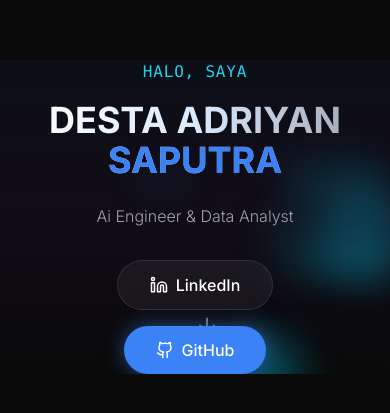
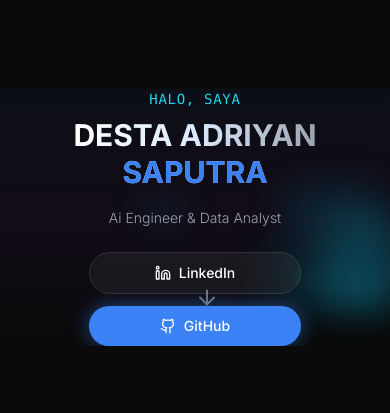
Before and after one commit to destadrns/Portofolio, a Vue app in the folder frontend/: page / in a window 390 px wide. Shown: the part 205-618 px from the top of the page. Built offline with nearby package versions, Linux system fonts and the light colour scheme.

Commit message:
style: Optimize Hero responsiveness for mobile users

```diff
--- a/frontend/src/components/sections/Hero.jsx
+++ b/frontend/src/components/sections/Hero.jsx
@@ -50,7 +50,7 @@ const Hero = () => {
                     initial={{ opacity: 0, y: 20 }}
                     animate={{ opacity: 1, y: 0 }}
                     transition={{ delay: 0.2 }}
-                    className="text-cyan-400 font-mono mb-4 tracking-wider"
+                    className="text-cyan-400 font-mono mb-2 md:mb-4 text-sm md:text-base tracking-wider"
                 >
                     HALO, SAYA
                 </motion.p>
@@ -59,16 +59,16 @@ const Hero = () => {
                     initial={{ opacity: 0, scale: 0.9 }}
                     animate={{ opacity: 1, scale: 1 }}
                     transition={{ delay: 0.4, type: "spring" }}
-                    className="text-4xl md:text-6xl lg:text-8xl font-bold mb-6 bg-clip-text text-transparent bg-gradient-to-r from-white via-blue-100 to-gray-400"
+                    className="text-3xl sm:text-4xl md:text-6xl lg:text-8xl font-bold mb-4 md:mb-6 bg-clip-text text-transparent bg-gradient-to-r from-white via-blue-100 to-gray-400 leading-tight"
                 >
-                    DESTA ADRIYAN <span className="text-primary">SAPUTRA</span>
+                    DESTA ADRIYAN <span className="text-primary block md:inline">SAPUTRA</span>
                 </motion.h1>
 
                 <motion.div
                     initial={{ opacity: 0 }}
                     animate={{ opacity: 1 }}
                     transition={{ delay: 0.6 }}
-                    className="h-auto md:h-12 mb-8 text-base md:text-2xl text-gray-400 font-light flex items-center justify-center gap-2"
+                    className="h-auto md:h-12 mb-6 md:mb-8 text-sm md:text-2xl text-gray-400 font-light flex items-center justify-center gap-2"
                 >
                     <span className="typing-effect">Ai Engineer & Data Analyst</span>
                 </motion.div>
@@ -77,17 +77,17 @@ const Hero = () => {
                     initial={{ opacity: 0, y: 20 }}
                     animate={{ opacity: 1, y: 0 }}
                     transition={{ delay: 0.8 }}
-                    className="flex flex-col md:flex-row gap-4 justify-center items-center"
+                    className="flex flex-col sm:flex-row gap-3 md:gap-4 justify-center items-center w-full px-4"
                 >
                     <a
                         href="https://www.linkedin.com/in/dstaasptra?utm_source=share&utm_campaign=share_via&utm_content=profile&utm_medium=ios_app"
                         target="_blank"
                         rel="noopener noreferrer"
-                        className="group relative px-8 py-3 bg-white/5 border border-white/10 rounded-full hover:bg-white/10 transition-all overflow-hidden"
+                        className="group relative w-full sm:w-auto px-6 py-2.5 md:px-8 md:py-3 bg-white/5 border border-white/10 rounded-full hover:bg-white/10 transition-all overflow-hidden flex justify-center"
                     >
                         <div className="absolute inset-0 bg-gradient-to-r from-primary/20 to-secondary/20 opacity-0 group-hover:opacity-100 transition-opacity" />
-                        <span className="relative flex items-center gap-2 font-medium">
-                            <Linkedin size={18} /> LinkedIn
+                        <span className="relative flex items-center gap-2 font-medium text-sm md:text-base">
+                            <Linkedin size={16} className="md:w-[18px] md:h-[18px]" /> LinkedIn
                         </span>
                     </a>
 
@@ -95,10 +95,10 @@ const Hero = () => {
                         href="https://github.com/destadrns"
                         target="_blank"
                         rel="noopener noreferrer"
-                        className="group relative px-8 py-3 bg-primary hover:bg-blue-600 rounded-full transition-all shadow-[0_0_20px_rgba(59,130,246,0.5)] hover:shadow-[0_0_30px_rgba(59,130,246,0.7)]"
+                        className="group relative w-full sm:w-auto px-6 py-2.5 md:px-8 md:py-3 bg-primary hover:bg-blue-600 rounded-full transition-all shadow-[0_0_20px_rgba(59,130,246,0.5)] hover:shadow-[0_0_30px_rgba(59,130,246,0.7)] flex justify-center"
                     >
-                        <span className="flex items-center gap-2 font-medium">
-                            <Github size={18} /> GitHub
+                        <span className="flex items-center gap-2 font-medium text-sm md:text-base">
+                            <Github size={16} className="md:w-[18px] md:h-[18px]" /> GitHub
                         </span>
                     </a>
                 </motion.div>
```
